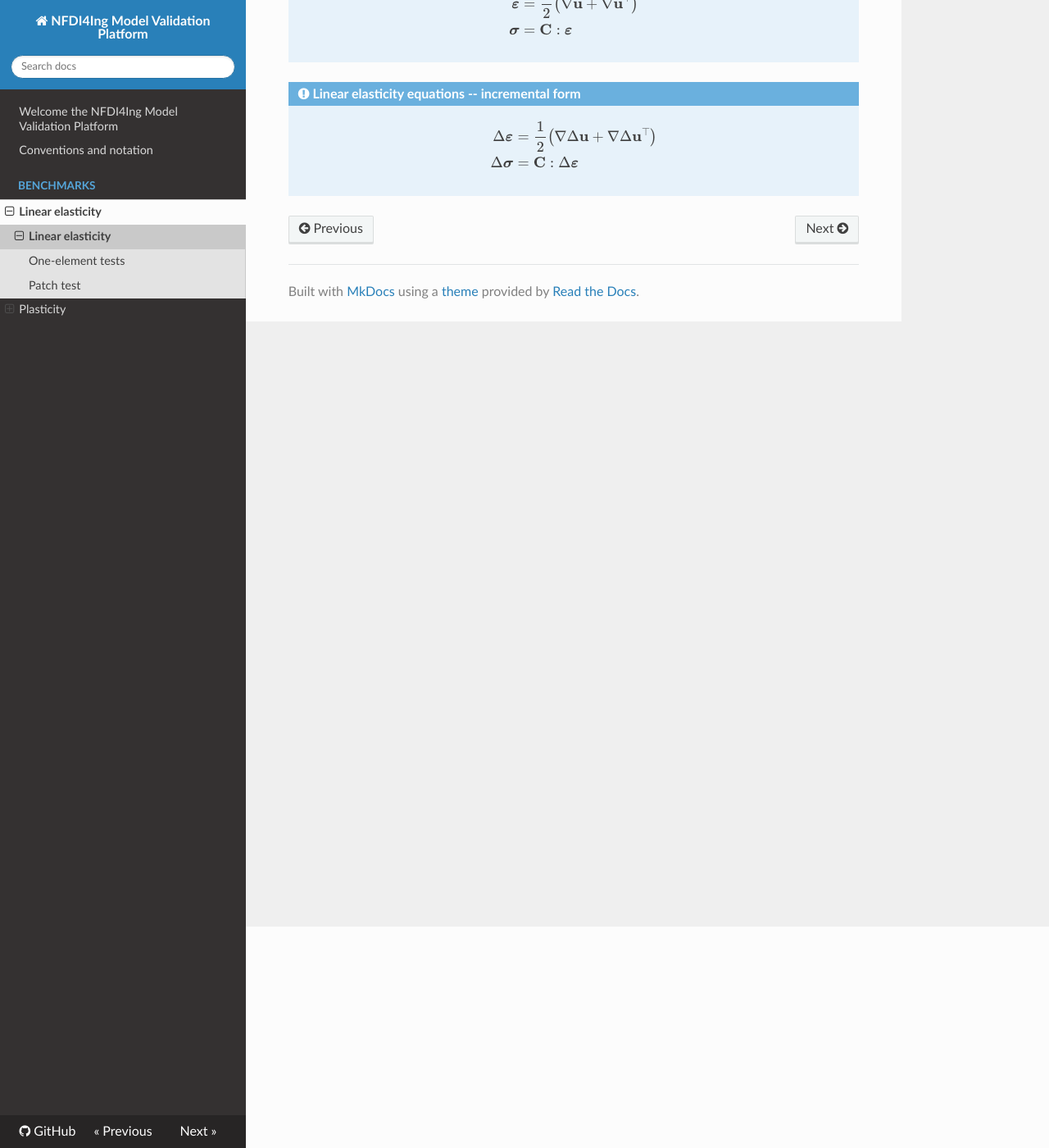
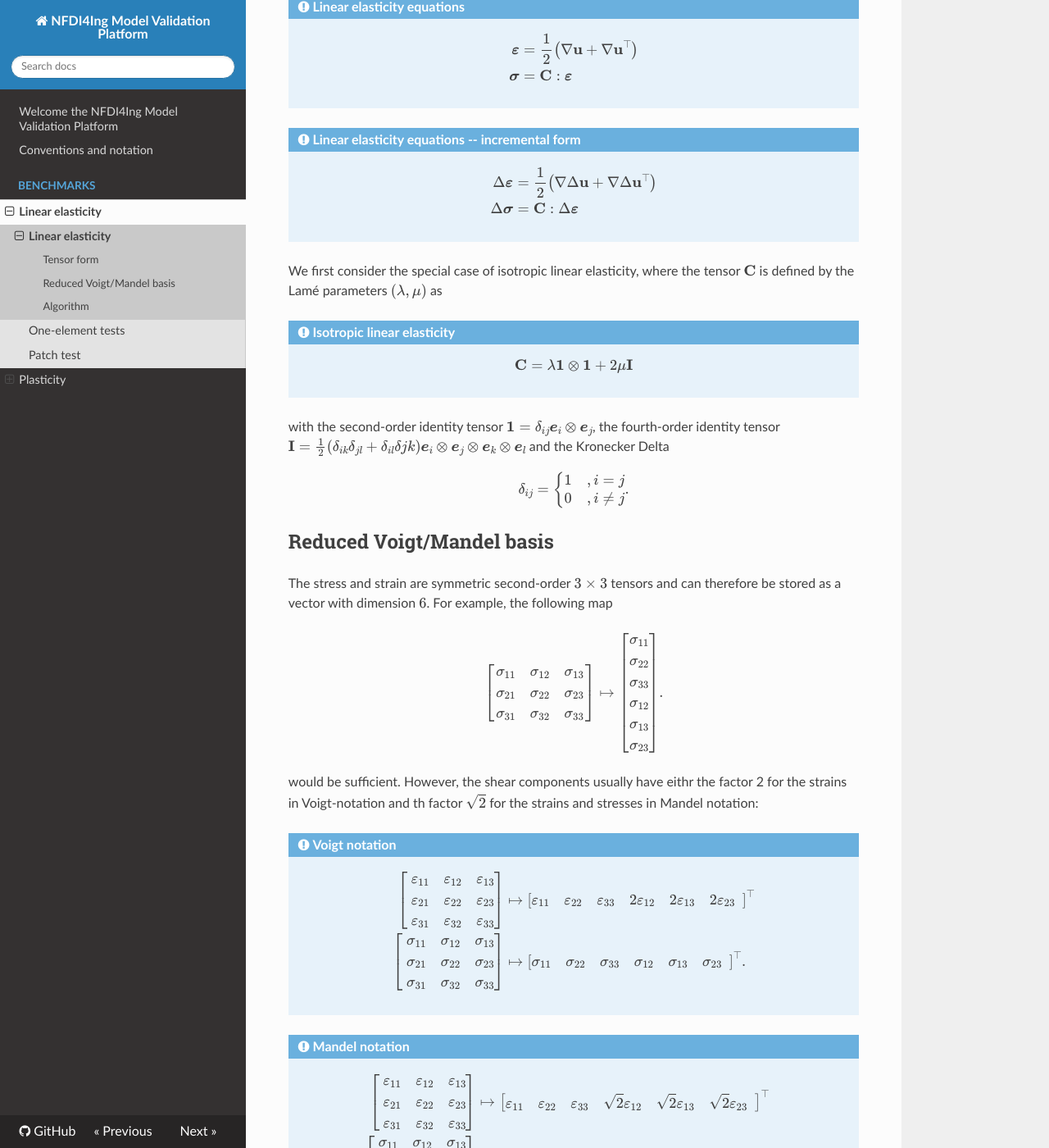
Before and after one commit to M-Jafarkhani/NFDI4IngModelValidationPlatform, an MkDocs documentation site: the page built from docs/benchmarks/linear elasticity/index.md, in a window 1280 px wide and 1400 px high, scrolled down 270 px. Shown: the whole window at 82% size. Built offline with MkDocs 1.6.1, drawn with Linux system fonts in a browser that asks for light colours; nearby versions of some CDN libraries; formulas are drawn with MathJax 3; some of the changed text lies outside the part shown.

Commit message:
Algorithm for linear elasticity

```diff
--- a/docs/benchmarks/linear elasticity/index.md
+++ b/docs/benchmarks/linear elasticity/index.md
@@ -1,5 +1,6 @@
 # Linear elasticity
 
+## Tensor form
 A general non-isotropic linear elastic material model consists of the follwoing equations:
 !!! note "Linear elasticity equations"
 
@@ -18,3 +19,136 @@ A general non-isotropic linear elastic material model consists of the follwoing
     \Delta{\boldsymbol{\sigma}} &= \mathbf C : \Delta\boldsymbol{\varepsilon}
     \end{aligned}
     $$
+
+We first consider the special case of isotropic linear elasticity, where the tensor $\mathbf C$ is defined by the Lamé parameters $(\lambda,\mu)$ as
+
+!!!note "Isotropic linear elasticity"
+    $$
+    \mathbf C = \lambda \mathbf 1 \otimes \mathbf 1 + 2\mu \mathbf I
+    $$
+
+with the second-order identity tensor $\mathbf 1=\delta_{ij}\boldsymbol{e}_i\otimes\boldsymbol{e}_j$, the fourth-order identity tensor $\mathbf I = \frac{1}{2}(\delta_{ik}\delta_{jl}+\delta_{il}\delta{jk})\boldsymbol{e}_i\otimes\boldsymbol{e}_j\otimes\boldsymbol{e}_k\otimes\boldsymbol{e}_l$ and the Kronecker Delta
+$$
+\delta_{ij}=\begin{cases}1&,i=j\\0&,i\ne j\end{cases}.
+$$
+
+## Reduced Voigt/Mandel basis
+
+The stress and strain are symmetric second-order $3\times 3$ tensors and can therefore be stored as a vector with dimension $6$. For example, the following map
+
+$$
+\begin{bmatrix}
+   \sigma_{11} & \sigma_{12} &  \sigma_{13}  \\
+   \sigma_{21} & \sigma_{22} &  \sigma_{23}  \\
+   \sigma_{31} & \sigma_{32} &  \sigma_{33}  \\
+   \end{bmatrix} \mapsto
+   \begin{bmatrix} \sigma_{11} \\
+   \sigma_{22} \\
+   \sigma_{33} \\
+   \sigma_{12} \\
+   \sigma_{13} \\
+   \sigma_{23}
+   \end{bmatrix}.
+$$
+
+would be sufficient. However, the shear components usually have eithr the factor 2 for the strains in Voigt-notation and th factor $\sqrt 2$ for the strains and stresses in Mandel notation:
+
+!!! note "Voigt notation"
+    $$
+    \begin{aligned}
+    \begin{bmatrix}
+    \varepsilon_{11} & \varepsilon_{12} &  \varepsilon_{13}  \\
+    \varepsilon_{21} & \varepsilon_{22} &  \varepsilon_{23}  \\
+    \varepsilon_{31} & \varepsilon_{32} &  \varepsilon_{33}  \\
+    \end{bmatrix} &\mapsto
+    \begin{bmatrix} \varepsilon_{11} &
+    \varepsilon_{22} &
+    \varepsilon_{33} &
+    2\varepsilon_{12} &
+    2\varepsilon_{13} &
+    2\varepsilon_{23}
+    \end{bmatrix}^\top\\
+    \begin{bmatrix}
+    \sigma_{11} & \sigma_{12} &  \sigma_{13}  \\
+    \sigma_{21} & \sigma_{22} &  \sigma_{23}  \\
+    \sigma_{31} & \sigma_{32} &  \sigma_{33}  \\
+    \end{bmatrix} &\mapsto
+    \begin{bmatrix} \sigma_{11} &
+    \sigma_{22} &
+    \sigma_{33} &
+    \sigma_{12} &
+    \sigma_{13} &
+    \sigma_{23}
+    \end{bmatrix}^\top.
+    \end{aligned}
+    $$
+
+!!! note "Mandel notation"
+    $$
+    \begin{aligned}
+    \begin{bmatrix}
+    \varepsilon_{11} & \varepsilon_{12} &  \varepsilon_{13}  \\
+    \varepsilon_{21} & \varepsilon_{22} &  \varepsilon_{23}  \\
+    \varepsilon_{31} & \varepsilon_{32} &  \varepsilon_{33}  \\
+    \end{bmatrix} &\mapsto
+    \begin{bmatrix} \varepsilon_{11} &
+    \varepsilon_{22} &
+    \varepsilon_{33} &
+    \sqrt 2\varepsilon_{12} &
+    \sqrt 2\varepsilon_{13} &
+    \sqrt 2\varepsilon_{23}
+    \end{bmatrix}^\top\\
+    \begin{bmatrix}
+    \sigma_{11} & \sigma_{12} &  \sigma_{13}  \\
+    \sigma_{21} & \sigma_{22} &  \sigma_{23}  \\
+    \sigma_{31} & \sigma_{32} &  \sigma_{33}  \\
+    \end{bmatrix} &\mapsto
+    \begin{bmatrix} \sigma_{11} &
+    \sigma_{22} &
+    \sigma_{33} &
+    \sqrt 2\sigma_{12} &
+    \sqrt 2\sigma_{13} &
+    \sqrt 2\sigma_{23}
+    \end{bmatrix}^\top.
+    \end{aligned}
+    $$
+
+Mandel notation has the advantage that the inner product of two vectors, e.g. $\boldsymbol{\sigma}^\top\cdot\boldsymbol{\sigma}$ is the same as the inner product of its corresponding symmetric tensor $\boldsymbol{\sigma}:\boldsymbol{\sigma}$. Therefore, we will investigate Mandel form. The isotropic elasticity tensor converts to
+
+!!! note "Elasticity tensor -- Mandel form"
+    $$
+    \mathbf C = 2\mu\mathbf I_6 + \lambda \mathbf 1 \otimes \mathbf 1
+    $$
+    with $\mathbf 1=[1,1,1,0,0,0]$ being the representation of the second-order identity in Mandel form and the identity matrix $\mathbf I_6$ which maps the strain in mandel form to itself, as does the fourth-order identity to the tensor representation of the strain.
+    $$
+    \mathbf C = \begin{bmatrix}
+    2\mu+\lambda & \lambda & \lambda & 0 & 0 & 0 \\
+    \lambda & 2\mu+\lambda & \lambda & 0 & 0 & 0 \\
+    \lambda & \lambda & 2\mu+\lambda & 0 & 0 & 0 \\
+    0 & 0 & 0 & 2\mu & 0 & 0 \\
+    0 & 0 & 0 & 0 & 2\mu & 0 \\
+    0 & 0 & 0 & 0 & 0 & 2\mu \end{bmatrix}
+    $$
+    **Remark:** In Voigt-Notation, the $(4,4)$-th, the $(5,5)$-th and the $(6,6)$-th component are $\mu$ instead of $2\mu$. Therefore, the translation from tensor to Mandel-notation is considered to be more intuitive.
+
+## Algorithm
+
+!!! note "Algorithm: Linear elasticity -- incremental formulation"
+    **Parameters:** $\lambda,\mu$
+
+    **Input:** $\boldsymbol{\sigma}^n,\Delta\boldsymbol{\varepsilon}^n$ in Mandel notation
+
+    **Output:** $\boldsymbol{\sigma}^{n+1}$ in Mandel Notation
+
+    $$
+    \mathbf C = \begin{bmatrix}
+    2\mu+\lambda & \lambda & \lambda & 0 & 0 & 0 \\
+    \lambda & 2\mu+\lambda & \lambda & 0 & 0 & 0 \\
+    \lambda & \lambda & 2\mu+\lambda & 0 & 0 & 0 \\
+    0 & 0 & 0 & 2\mu & 0 & 0 \\
+    0 & 0 & 0 & 0 & 2\mu & 0 \\
+    0 & 0 & 0 & 0 & 0 & 2\mu \end{bmatrix}
+    $$
+    $$
+    \boldsymbol{\sigma}^{n+1}=\boldsymbol{\sigma}^n+\mathbf C \cdot \Delta\boldsymbol{\varepsilon}^n
+    $$
```
